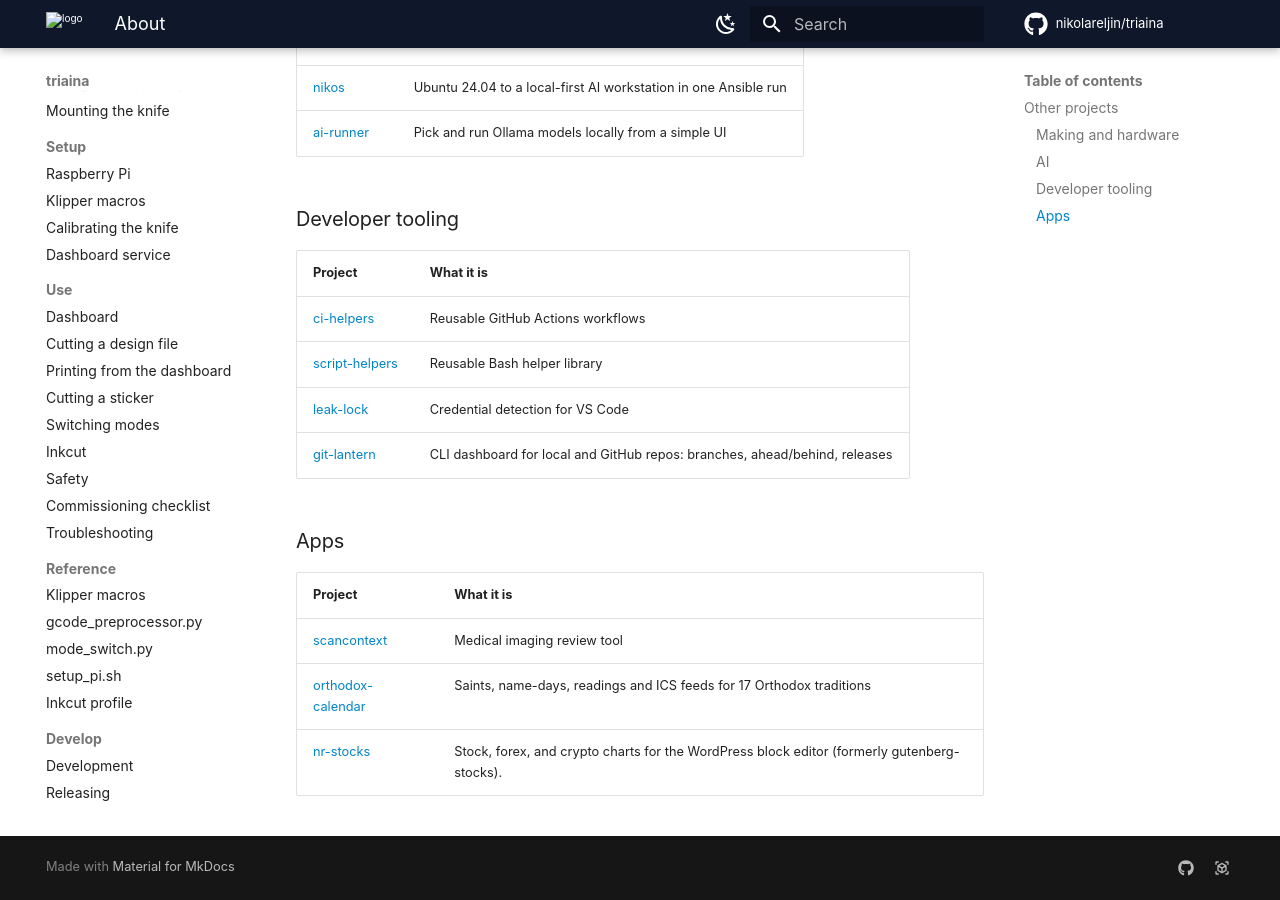
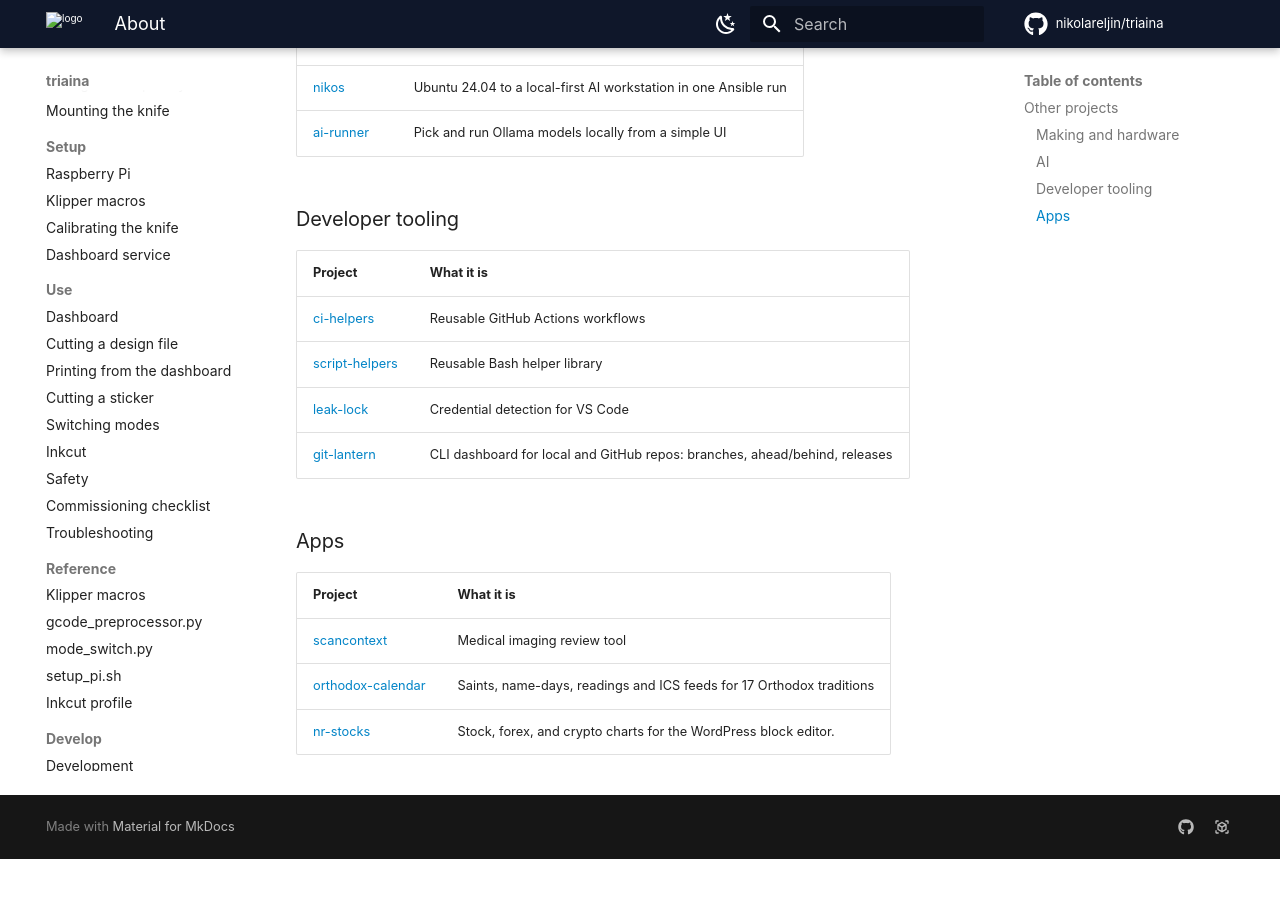
Before and after one commit to nikolareljin/triaina, an MkDocs documentation site: the page built from docs/about.md, in a window 1280 px wide and 900 px high, scrolled down 1047 px. Built offline with MkDocs 1.6.1 and Material for MkDocs 9.7.7, drawn with Linux system fonts in a browser that asks for light colours; comment, search, counter and statistics services are not loaded; after the commit the page ends 1906 px from its top, so only the background shows below that.

Commit message:
docs: keep the nr-stocks row free of history

```diff
--- a/docs/about.md
+++ b/docs/about.md
@@ -50,4 +50,4 @@
 |---|---|
 | [scancontext](https://nikolareljin.github.io/scancontext/) | Medical imaging review tool |
 | [orthodox-calendar](https://nikolareljin.github.io/orthodox-calendar/) | Saints, name-days, readings and ICS feeds for 17 Orthodox traditions |
-| [nr-stocks](https://nikolareljin.github.io/nr-stocks/) | Stock, forex, and crypto charts for the WordPress block editor (formerly gutenberg-stocks). |
+| [nr-stocks](https://nikolareljin.github.io/nr-stocks/) | Stock, forex, and crypto charts for the WordPress block editor. |
```
